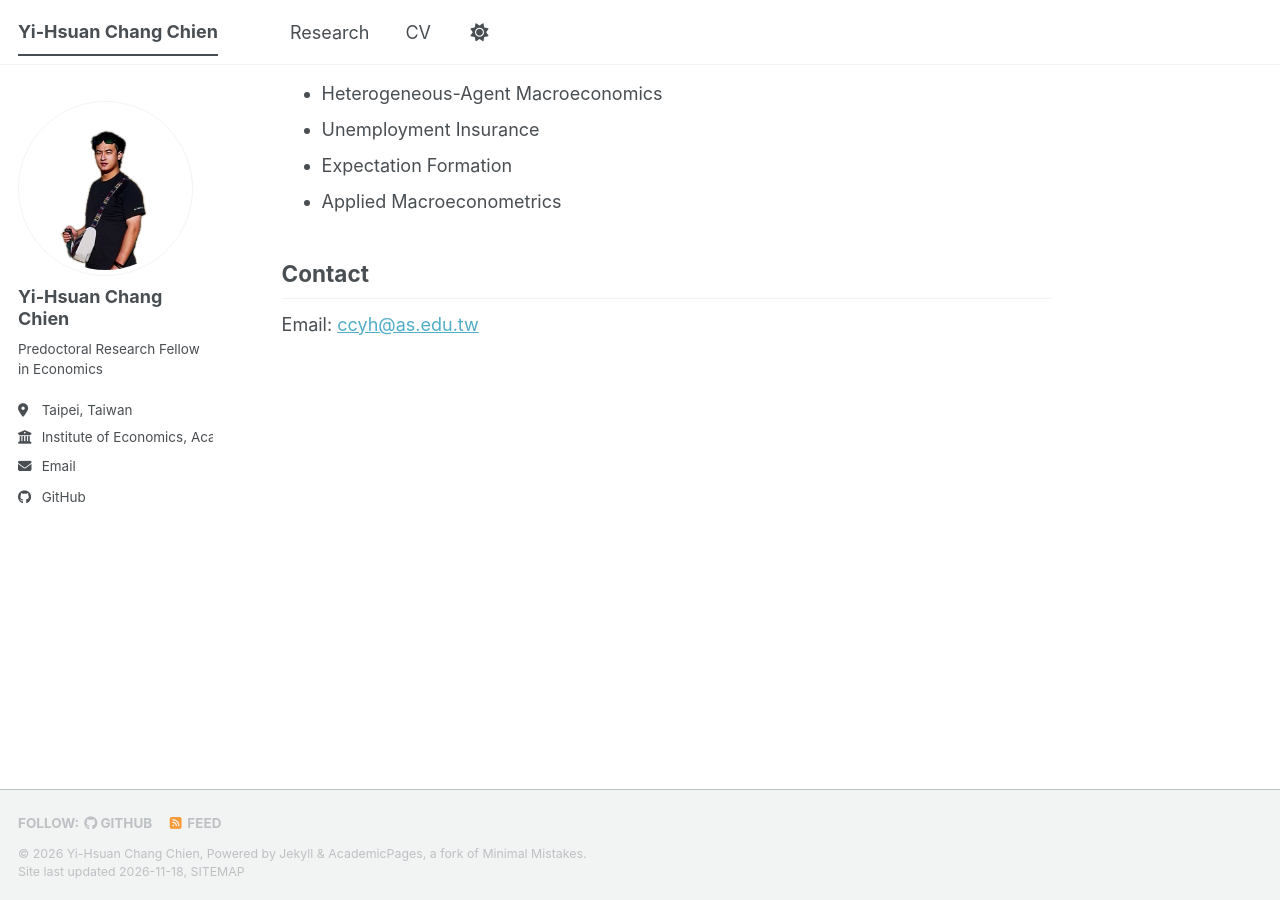
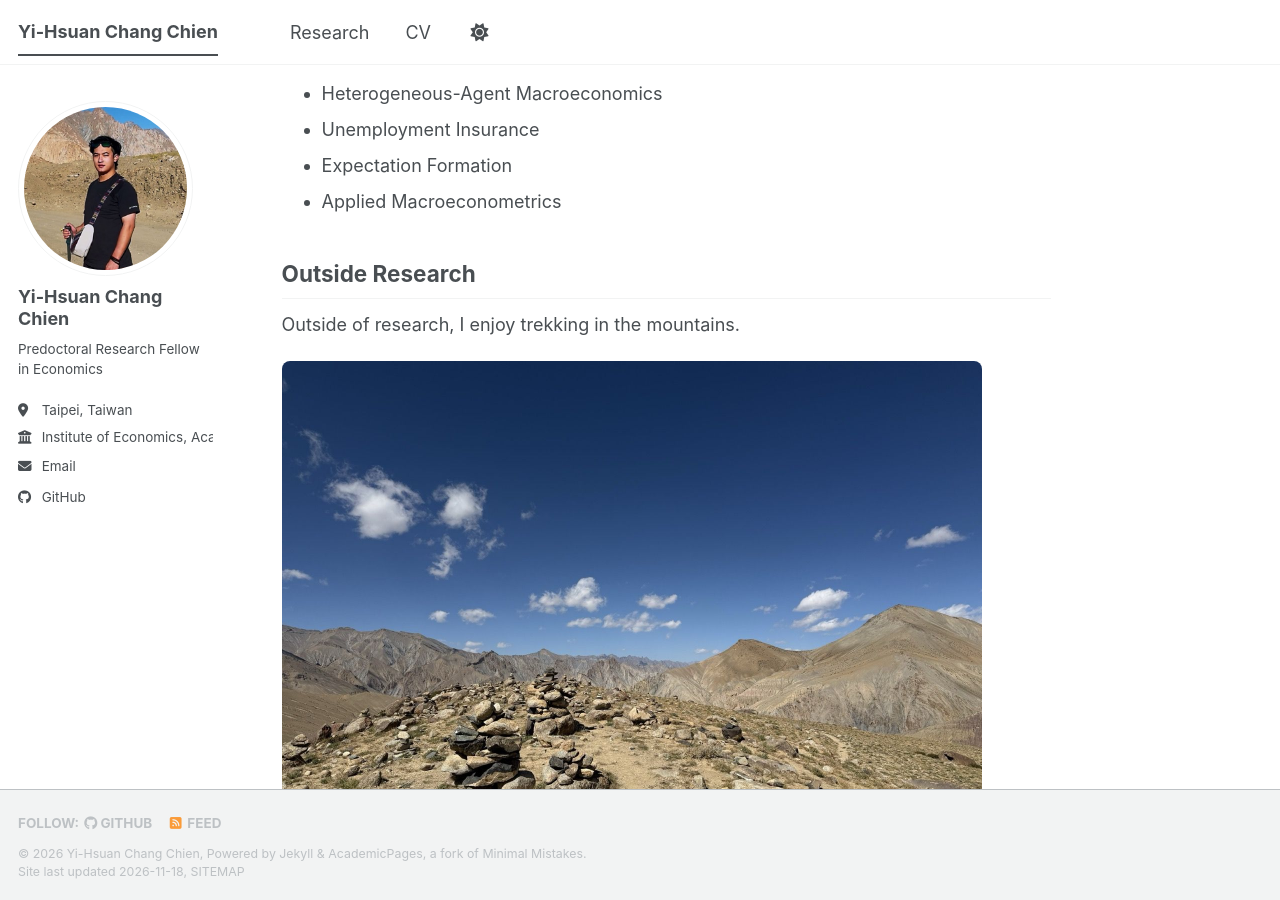
Before and after one commit to YiHsuanChangChien/YiHsuanChangChien.github.io, a Jekyll site: the page built from _pages/about.md, in a window 1280 px wide and 900 px high, scrolled down 428 px. Built offline with Jekyll 4.4.1, drawn with Linux system fonts in a browser that asks for light colours; a script bundle is joined from its source files by our own code; a style sheet for code colours, icons or effects is not loaded.

Commit message:
Restore original avatar and add trekking photo to About page
Co-Authored-By: Claude Opus 5.5 <noreply@anthropic.com>

```diff
--- a/_config.yml
+++ b/_config.yml
@@ -23,7 +23,7 @@ repository               : "YiHsuanChangChien/YiHsuanChangChien.github.io"
 #               Additional customization can be done by editing /_includes/author-profile.html
 author:
   # Biographic information
-  avatar           : "avatar.png"
+  avatar           : "avatar.jpg"
   name             : "Yi-Hsuan Chang Chien"
   pronouns         : # example: "she/her"
   bio              : "Predoctoral Research Fellow in Economics"
--- a/_pages/about.md
+++ b/_pages/about.md
@@ -20,6 +20,12 @@ Research Interests
 - Expectation Formation
 - Applied Macroeconometrics
 
+Outside Research
+------
+Outside of research, I enjoy trekking in the mountains.
+
+<img src="/images/trekking.jpg" alt="Stone cairns on a high mountain pass under a blue sky" style="width: 100%; max-width: 700px; border-radius: 8px;">
+
 Contact
 ------
 Email: [ccyh@as.edu.tw](mailto:ccyh@as.edu.tw)
```
Also changed, not shown: images/avatar.jpg (added), images/avatar.png (deleted), images/trekking.jpg (added).
